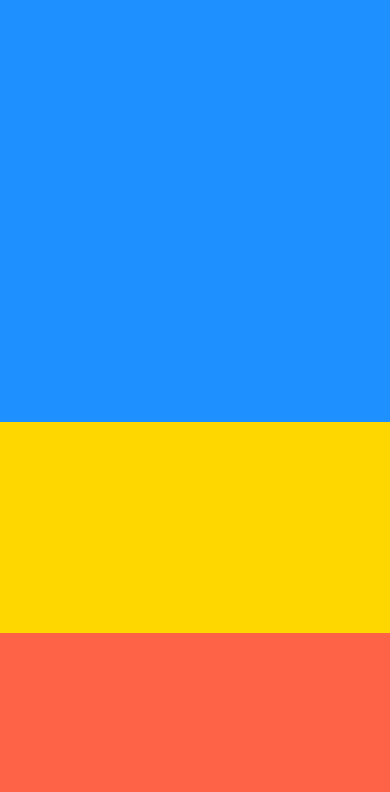
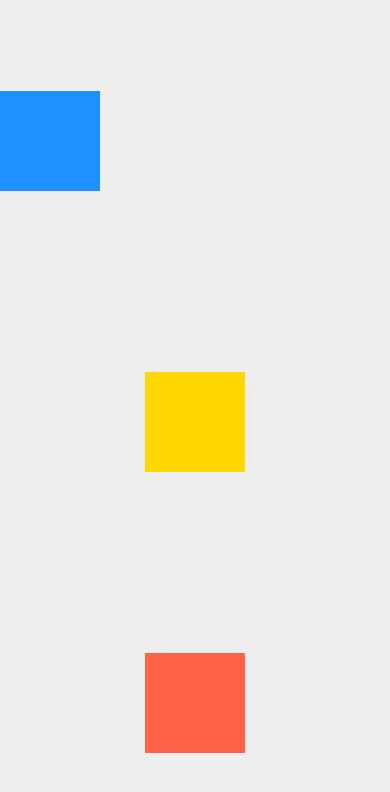
Before and after one commit to getReema/react-native-playground, a React Native app: screen / in a window 390 px wide. Shown: the top 792 px of the page. Built offline with nearby package versions, Linux system fonts and the light colour scheme.

Commit message:
FlexBox Justify and Alignments

```diff
--- a/App.js
+++ b/App.js
@@ -9,38 +9,51 @@ import {
   TouchableOpacity,
   Button,
   Alert,
-  Platform
-
+  Platform,
 } from "react-native";
 
-import { useDeviceOrientation, useDimensions } from '@react-native-community/hooks'
-
+import {
+  useDeviceOrientation,
+  useDimensions,
+} from "@react-native-community/hooks";
 
 export default function App() {
+  return (
+    <View
+      style={{
+        backgroundColor: "#eee",
+        flex: 1,
+        flexDirection: "column", //column, row, column reverse, row reverse
+        justifyContent:"space-around",
+        alignItems: "center",
+        flexWrap: "nowrap",
 
+      }}
+    >
+      <View
+        style={{
+          backgroundColor: "dodgerblue",
+          width: 100,
+          height: 100,
+          alignSelf:"flex-start"
+        }}
+      ></View>
 
-  return (
+      <View
+        style={{
+          backgroundColor: "gold",
+          width: 100,
+          height: 100,
+        }}
+      ></View>
 
-    <View style={{backgroundColor: '#eee', flex:1 }}>
-
-      <View style ={{
-        background: 'dodgerblue',
-        flex:2
-      }}>
-      </View>
-
-      <View style ={{
-        background: 'gold',
-        flex:1
-      }}>
-      </View>
-
-      <View style ={{
-        background: 'tomato',
-        flex:1
-      }}>
-      </View>
-
+      <View
+        style={{
+          backgroundColor: "tomato",
+          width: 100,
+          height: 100,
+        }}
+      ></View>
     </View>
   );
 }
```
